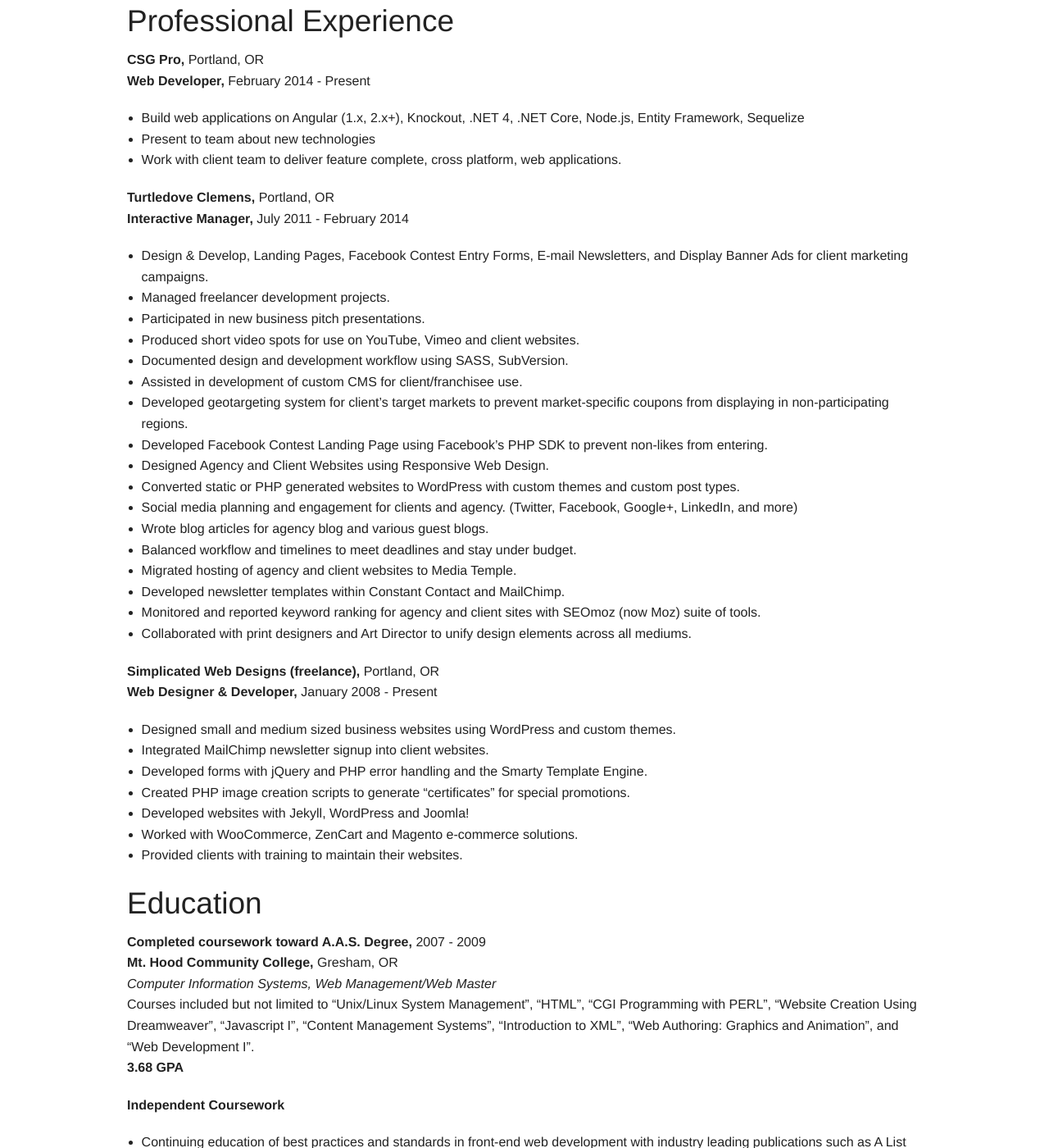
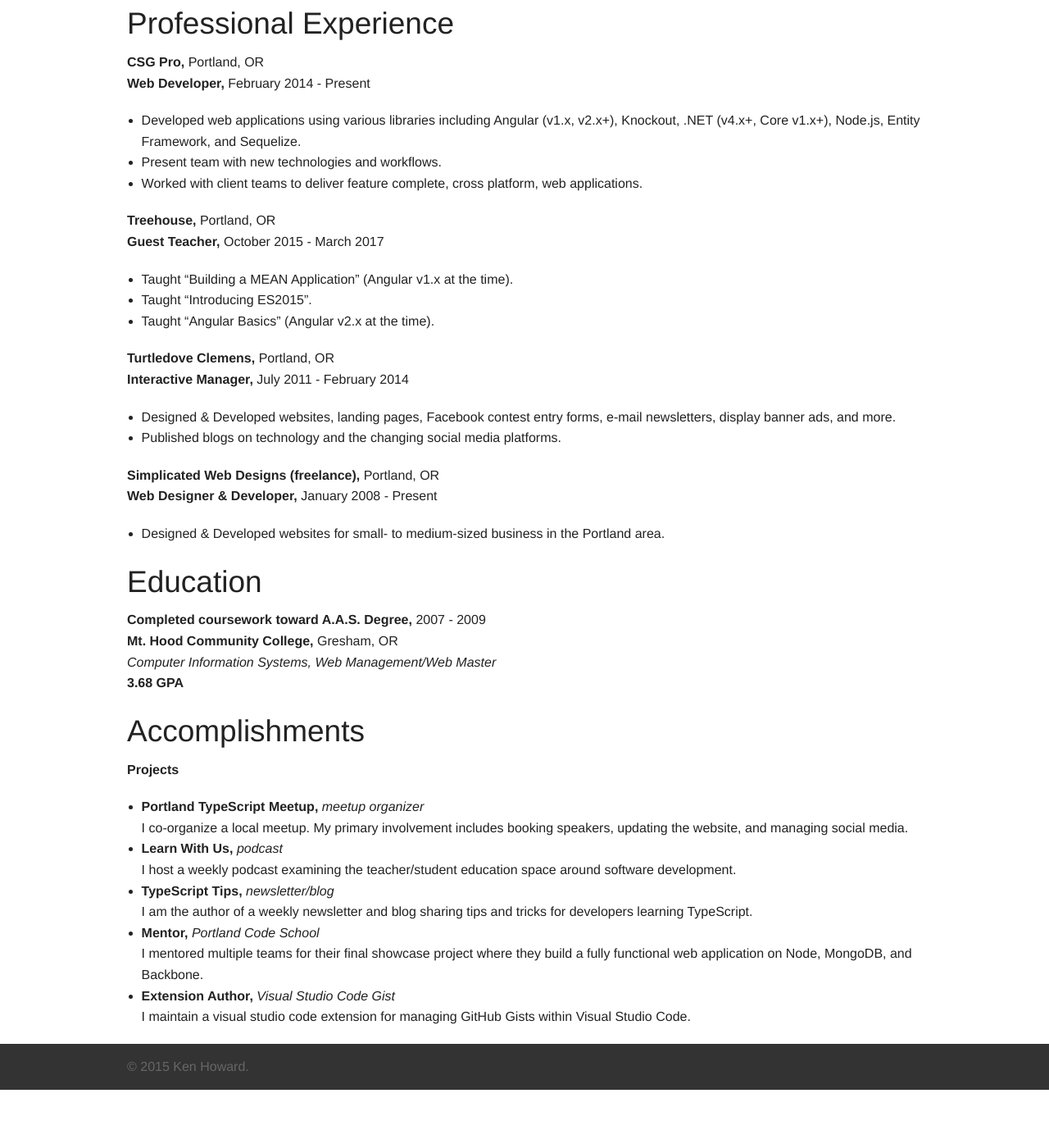
Before and after one commit to kenhowardpdx/kenhowardpdx.github.io, a Jekyll site: the page built from resume/index.md, in a window 1280 px wide and 1400 px high, scrolled down 489 px. Shown: the whole window at 82% size. Built offline with Jekyll 4.4.1, drawn with Linux system fonts in a browser that asks for light colours; our own code applies the rules of GitHub Pages for plain Markdown files; after the commit the page ends 1818 px from its top, so only the background shows below that; some of the changed text lies outside the part shown.

Commit message:
Updated resume

```diff
--- /dev/null
+++ b/_layouts/resume.html
@@ -0,0 +1,6 @@
+---
+layout: default
+---
+<h1 class="page-title">{{ page.title }}</h1>
+<p class="post-summary">{{ page.summary }}</p>
+{{content}}
--- a/resume/index.md
+++ b/resume/index.md
@@ -1,78 +1,66 @@
 ---
-title: Ken Howard's Resume | Web Developer
-summary: Creative, self motivated, restless web developer.
+layout: resume
+title: Ken Howard
+summary: Creative, Self Motivated, Restless Web Developer.
 pageclass: resume
 noindex: true
-replacetitle: true
-name: Ken Howard
 ---
 
 ## Contact Information
 **Email:** <a href="mailto:ken@simplicatedweb.com">ken@simplicatedweb.com</a>
 **Phone:** <a href="tel:5032659335">(503) 265-9335</a>
 **LinkedIn:** <a href="http://lnkd.in/g7DhUM">kennyhoward</a>
+**GitHub:** <a href="https://github.com/kenhowardpdx">kenhowardpdx</a>
 
 ## Knowledge & Skills
-**Languages:** HTML, CSS, SASS, LESS, JavaScript, PHP, YAML
-**Libraries/APIs:** jQuery, Constant Contact, Yelp, MailChimp, Facebook, Geolocation and more
-**CMS:** WordPress, Joomla!, Jekyll, ZenCart
-**Database:** MySQL, PostgreSQL
-**Environments:** OS X, Ubuntu, Windows
-**Editors:** Sublime Text, Text Wrangler, Notepad++
-**Design Software:** Photoshop, Illustrator
-**Multimedia Software:** Flash, After Effects, Final Cut Pro X
-**Other:** Codekit, LiveReload, SubVersion, Git, Responsive Web Design
+**Languages:** TypeScript, JavaScript, C#, HTML (Handlebars, Razor), CSS (SASS, LESS)
+**Libraries/APIs:** Angular (v1.x, v2.x+), .NET, Knockout, jQuery, webpack, Vanilla JavaScript, Sequelize, Entity Framework
+**Database:** MSSQL, MySQL, PostgreSQL, MongoDB
 
 ## Professional Experience
 **CSG Pro,** Portland, OR
 **Web Developer,** February 2014 - Present
 
-* Build web applications on Angular (1.x, 2.x+), Knockout, .NET 4, .NET Core, Node.js, Entity Framework, Sequelize
-* Present to team about new technologies
-* Work with client team to deliver feature complete, cross platform, web applications.
+* Developed web applications using various libraries including Angular (v1.x, v2.x+), Knockout, .NET (v4.x+, Core v1.x+), Node.js, Entity Framework, and Sequelize.
+* Present team with new technologies and workflows.
+* Worked with client teams to deliver feature complete, cross platform, web applications.
+
+**Treehouse,** Portland, OR
+**Guest Teacher,** October 2015 - March 2017
+
+* Taught "Building a MEAN Application" (Angular v1.x at the time).
+* Taught "Introducing ES2015".
+* Taught "Angular Basics" (Angular v2.x at the time).
 
 **Turtledove Clemens,** Portland, OR
 **Interactive Manager,** July 2011 - February 2014
 
-* Design & Develop, Landing Pages, Facebook Contest Entry Forms, E-mail Newsletters, and Display Banner Ads for client marketing campaigns.
-* Managed freelancer development projects.
-* Participated in new business pitch presentations.
-* Produced short video spots for use on YouTube, Vimeo and client websites.
-* Documented design and development workflow using SASS, SubVersion.
-* Assisted in development of custom CMS for client/franchisee use.
-* Developed geotargeting system for client's target markets to prevent market-specific coupons from displaying in non-participating regions.
-* Developed Facebook Contest Landing Page using Facebook's PHP SDK to prevent non-likes from entering.
-* Designed Agency and Client Websites using Responsive Web Design.
-* Converted static or PHP generated websites to WordPress with custom themes and custom post types.
-* Social media planning and engagement for clients and agency. (Twitter, Facebook, Google+, LinkedIn, and more)
-* Wrote blog articles for agency blog and various guest blogs.
-* Balanced workflow and timelines to meet deadlines and stay under budget.
-* Migrated hosting of agency and client websites to Media Temple.
-* Developed newsletter templates within Constant Contact and MailChimp.
-* Monitored and reported keyword ranking for agency and client sites with SEOmoz (now Moz) suite of tools.
-* Collaborated with print designers and Art Director to unify design elements across all mediums.
+* Designed & Developed websites, landing pages, Facebook contest entry forms, e-mail newsletters, display banner ads, and more.
+* Published blogs on technology and the changing social media platforms.
 
 **Simplicated Web Designs (freelance),** Portland, OR
 **Web Designer & Developer,** January 2008 - Present
 
-* Designed small and medium sized business websites using WordPress and custom themes.
-* Integrated MailChimp newsletter signup into client websites.
-* Developed forms with jQuery and PHP error handling and the Smarty Template Engine.
-* Created PHP image creation scripts to generate "certificates" for special promotions.
-* Developed websites with Jekyll, WordPress and Joomla!
-* Worked with WooCommerce, ZenCart and Magento e-commerce solutions.
-* Provided clients with training to maintain their websites.
-
+* Designed & Developed websites for small- to medium-sized business in the Portland area.
 
 ## Education
 **Completed coursework toward A.A.S. Degree,** 2007 - 2009
 **Mt. Hood Community College,** Gresham, OR
 *Computer Information Systems, Web Management/Web Master*
-Courses included but not limited to "Unix/Linux System Management", "HTML", "CGI Programming with PERL", "Website Creation Using Dreamweaver", "Javascript I", "Content Management Systems", "Introduction to XML", "Web Authoring: Graphics and Animation", and "Web Development I".
 **3.68 GPA**
 
 
-**Independent Coursework**
+## Accomplishments
 
-* Continuing education of best practices and standards in front-end web development with industry leading publications such as A List Apart, books by A Book Apart, the CSS-Tricks Blog, and [these various podcasts](/blog/2013/07/create-your-own-web-design-podcast-directory/).
-* Attend WebVisions conference and various Portland-area meetups.
+**Projects**
+
+* **Portland TypeScript Meetup,** *meetup organizer*
+I co-organize a local meetup. My primary involvement includes booking speakers, updating the website, and managing social media.
+* **Learn With Us,** *podcast*
+I host a weekly podcast examining the teacher/student education space around software development.
+* **TypeScript Tips,** *newsletter/blog*
+I am the author of a weekly newsletter and blog sharing tips and tricks for developers learning TypeScript.
+* **Mentor,** *Portland Code School*
+I mentored multiple teams for their final showcase project where they build a fully functional web application on Node, MongoDB, and Backbone.
+* **Extension Author,** *Visual Studio Code Gist*
+I maintain a visual studio code extension for managing GitHub Gists within Visual Studio Code.
```
